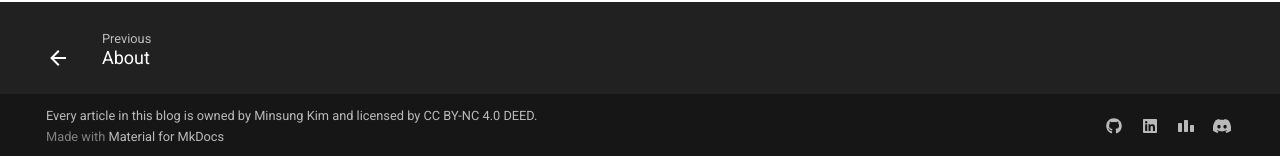
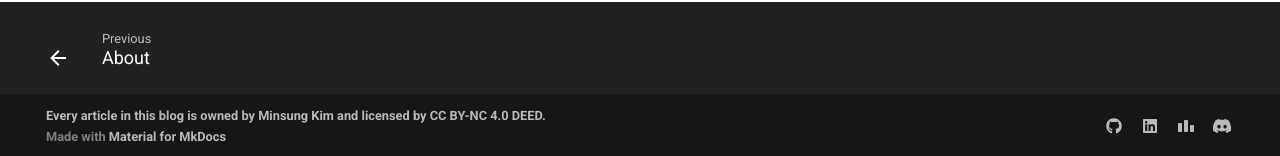
Before and after one commit to McDic/BlogV2, an MkDocs documentation site: the page built from docs/ama.md, in a window 1280 px wide. Shown: the part 741-897 px from the top of the page. Built offline with MkDocs 1.6.1 and Material for MkDocs 9.7.7, drawn with Linux system fonts in a browser that asks for light colours; comment, search, counter and statistics services are not loaded.

Commit message:
Bolder footer

```diff
--- a/docs/stylesheets/footer.css
+++ b/docs/stylesheets/footer.css
@@ -11,4 +11,8 @@
         display: block;
         margin-bottom: 300px;
     }
+
+    .md-footer .md-copyright {
+        font-weight: bolder;
+    }
 }
```
